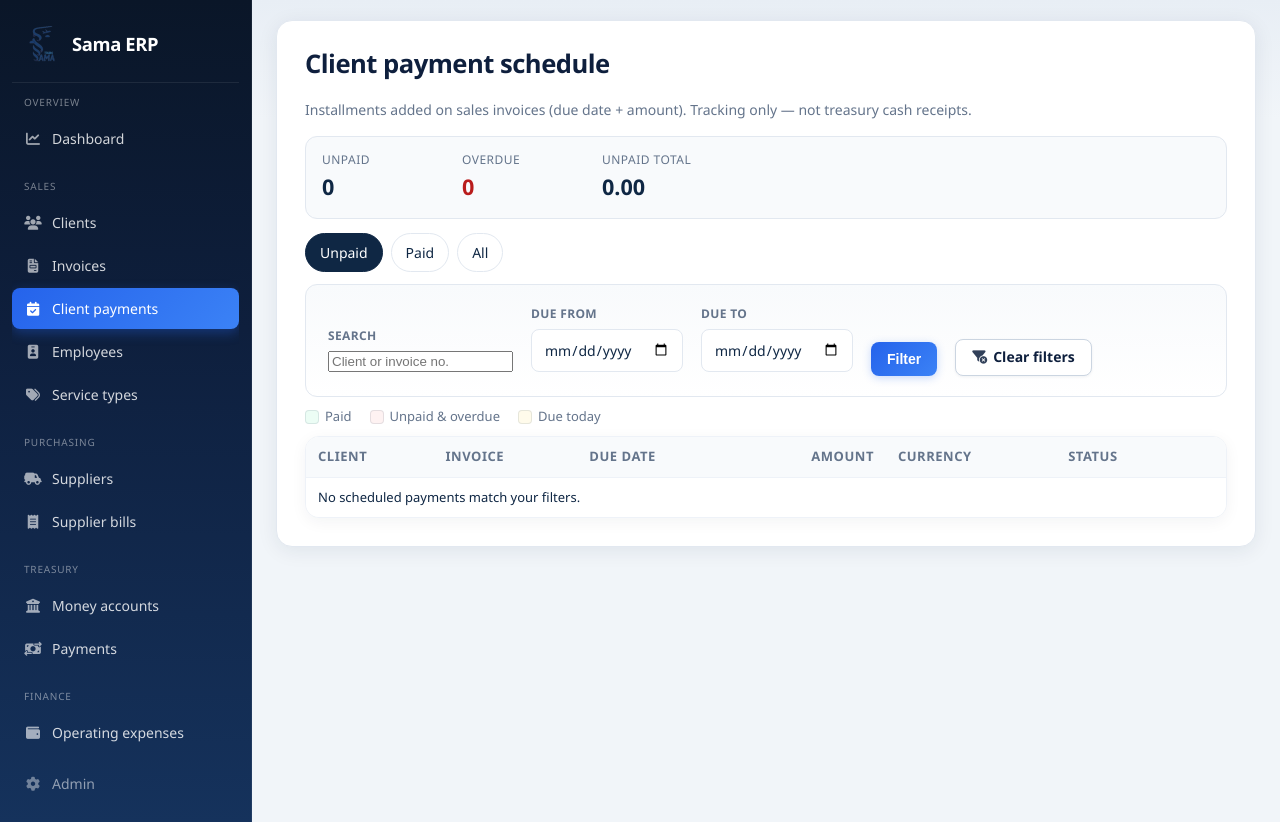
After one commit to ahmadhjy/Sama-Acc, a Django app: page /sales/scheduled-payments/ in a window 1280 px wide. The commit adds this page. Run offline with Django 5.2, Linux system fonts and the light colour scheme; the visitor is signed in with stand-in values (Sample User, id 1); data comes from the database, SQL or seed files in the repository; data that the repository does not hold is empty; some libraries are stand-ins or nearby versions.

Commit message:
Add dashboard deletes and a Client payments page under Sales.
Invoice installments move off the dashboard with due-date filters, status tabs, and row highlighting; treasury payments can be deleted when draft or voided.

Co-authored-by: Cursor <cursoragent@cursor.com>

```diff
--- a/sales/urls.py
+++ b/sales/urls.py
@@ -6,6 +6,7 @@ app_name = "sales"
 
 urlpatterns = [
     path("invoices/", views.invoice_list, name="invoice_list"),
+    path("scheduled-payments/", views.scheduled_payment_list, name="scheduled_payment_list"),
     path("invoices/new/", views.invoice_create, name="invoice_create"),
     path("invoices/<uuid:invoice_id>/edit/", views.invoice_edit, name="invoice_edit"),
     path("invoices/<uuid:invoice_id>/open/", views.invoice_open, name="invoice_open"),
--- a/sales/views.py
+++ b/sales/views.py
@@ -25,6 +25,7 @@ from sales.forms import (
     SalesInvoiceScheduledPaymentFormSetFactory,
 )
 from sales.models import SalesInvoice, SalesInvoiceAttachment, SalesInvoiceLine, SalesInvoiceScheduledPayment
+from sales.scheduled_payments import build_scheduled_payment_row, filtered_scheduled_payments_qs
 
 
 def _save_draft_invoice_with_recalc(form, formset, request=None, payment_formset=None):
@@ -139,9 +140,16 @@ def _invoice_page_context(form, formset, invoice, can_view_cost, payment_formset
 
 @login_required
 def invoice_list(request):
+    from django.db.models import Prefetch
+    from treasury.models import ARAllocation
+
     qs = (
         SalesInvoice.objects.select_related("client", "sales_employee")
-        .prefetch_related("lines")
+        .prefetch_related(
+            "lines",
+            Prefetch("allocations", queryset=ARAllocation.objects.only("id", "sales_invoice_id")),
+            "credit_notes",
+        )
         .order_by("-created_at")
     )
     invoices = list(invoice_search_filters(qs, request)[:500])
@@ -165,6 +173,38 @@ def invoice_list(request):
             "total_profit_usd": total_profit_usd,
         },
         export_filename("Invoices"),
+    )
+
+
+@login_required
+def scheduled_payment_list(request):
+    from datetime import date
+    from decimal import Decimal
+
+    from django.db.models import Sum
+
+    today = date.today()
+    qs, schedule_status = filtered_scheduled_payments_qs(request)
+    rows = [build_scheduled_payment_row(pay, today=today) for pay in qs[:500]]
+
+    base_qs = SalesInvoiceScheduledPayment.objects.filter(
+        invoice__status__in=SalesInvoice.reporting_statuses(),
+    )
+    unpaid_qs = base_qs.filter(is_paid=False)
+    overdue_count = unpaid_qs.filter(due_date__lt=today).count()
+    unpaid_total = (unpaid_qs.aggregate(t=Sum("amount"))["t"] or Decimal("0.00")).quantize(Decimal("0.01"))
+
+    return render(
+        request,
+        "sales/scheduled_payment_list.html",
+        {
+            "rows": rows,
+            "schedule_status": schedule_status,
+            "today": today,
+            "schedule_unpaid_count": unpaid_qs.count(),
+            "schedule_overdue_count": overdue_count,
+            "schedule_unpaid_total": unpaid_total,
+        },
     )
 
 
@@ -275,7 +315,7 @@ def scheduled_payment_toggle(request, payment_id):
         require_https=request.is_secure(),
     ):
         return redirect(next_url)
-    return redirect("sales:invoice_open", invoice_id=payment.invoice_id)
+    return redirect("sales:scheduled_payment_list")
 
 
 @login_required
@@ -350,6 +390,13 @@ def invoice_delete(request, invoice_id):
     except ProtectedError:
         messages.error(request, "Cannot delete this invoice because it is linked to other records.")
         return redirect("sales:invoice_open", invoice_id=invoice.id)
+    next_url = (request.POST.get("next") or "").strip()
+    if next_url and url_has_allowed_host_and_scheme(
+        next_url,
+        allowed_hosts={request.get_host()},
+        require_https=request.is_secure(),
+    ):
+        return redirect(next_url)
     return redirect("sales:invoice_list")
 
 
--- a/static/css/app.css
+++ b/static/css/app.css
@@ -1017,6 +1017,98 @@ td .btn {
 /* Due rows */
 tr.due-overdue td { background: #fef2f2 !important; }
 tr.due-today td { background: #fffbeb !important; }
+tr.row-paid td { background: #ecfdf5 !important; }
+tr.row-paid:hover td { background: #d1fae5 !important; }
+
+/* Client payment schedule page */
+.schedule-page__head {
+    margin-bottom: 16px;
+}
+.schedule-page__lead {
+    margin: 6px 0 0;
+    max-width: 52rem;
+}
+.schedule-kpis {
+    display: flex;
+    flex-wrap: wrap;
+    gap: 12px 20px;
+    margin-bottom: 14px;
+    padding: 14px 16px;
+}
+.schedule-kpi {
+    display: flex;
+    flex-direction: column;
+    gap: 2px;
+    min-width: 120px;
+}
+.schedule-kpi__label {
+    font-size: 12px;
+    color: var(--color-text-muted);
+    text-transform: uppercase;
+    letter-spacing: 0.04em;
+}
+.schedule-kpi__value {
+    font-size: 1.35rem;
+    font-variant-numeric: tabular-nums;
+    color: #0f2744;
+}
+.schedule-kpi--danger .schedule-kpi__value {
+    color: #b91c1c;
+}
+.schedule-tabs {
+    display: flex;
+    flex-wrap: wrap;
+    gap: 8px;
+    margin-bottom: 12px;
+}
+.schedule-tab {
+    display: inline-flex;
+    align-items: center;
+    padding: 8px 14px;
+    border-radius: 999px;
+    border: 1px solid var(--color-border);
+    background: #fff;
+    color: var(--color-text);
+    text-decoration: none;
+    font-size: 14px;
+    font-weight: 500;
+}
+.schedule-tab:hover {
+    background: #f8fafc;
+}
+.schedule-tab--active {
+    background: #0f2744;
+    border-color: #0f2744;
+    color: #fff;
+}
+.schedule-filter {
+    margin-bottom: 10px;
+}
+.schedule-legend {
+    display: flex;
+    flex-wrap: wrap;
+    gap: 12px 18px;
+    margin: 0 0 10px;
+    font-size: 13px;
+}
+.schedule-legend__item {
+    display: inline-flex;
+    align-items: center;
+    gap: 6px;
+}
+.schedule-legend__swatch {
+    width: 14px;
+    height: 14px;
+    border-radius: 4px;
+    border: 1px solid rgba(15, 39, 68, 0.1);
+}
+.schedule-legend__swatch--paid { background: #ecfdf5; }
+.schedule-legend__swatch--overdue { background: #fef2f2; }
+.schedule-legend__swatch--today { background: #fffbeb; }
+.schedule-table-wrap {
+    margin-top: 4px;
+}
+
 tr.statement-row--pending td { background: #fff7ed !important; }
 
 .statement-legend {
--- a/templates/base.html
+++ b/templates/base.html
@@ -33,6 +33,9 @@
                 </a>
                 <a class="sidebar-link{% if '/sales/invoices/' in request.path %} sidebar-link--active{% endif %}" href="{% url 'sales:invoice_list' %}">
                     <i class="fa-solid fa-file-invoice"></i> Invoices
+                </a>
+                <a class="sidebar-link{% if '/sales/scheduled-payments/' in request.path %} sidebar-link--active{% endif %}" href="{% url 'sales:scheduled_payment_list' %}">
+                    <i class="fa-solid fa-calendar-check"></i> Client payments
                 </a>
                 <a class="sidebar-link{% if '/employees/' in request.path %} sidebar-link--active{% endif %}" href="{% url 'accounts_core:employees_list' %}">
                     <i class="fa-solid fa-id-badge"></i> Employees
--- /dev/null
+++ b/templates/sales/scheduled_payment_list.html
@@ -0,0 +1,116 @@
+{% extends "page/layout.html" %}
+{% load formatting %}
+{% block title %}Client payment schedule{% endblock %}
+{% block page_content %}
+<div class="schedule-page">
+    <header class="schedule-page__head">
+        <div>
+            <h1 class="title">Client payment schedule</h1>
+            <p class="muted schedule-page__lead">
+                Installments added on sales invoices (due date + amount). Tracking only — not treasury cash receipts.
+            </p>
+        </div>
+    </header>
+
+    <div class="schedule-kpis panel">
+        <div class="schedule-kpi">
+            <span class="schedule-kpi__label">Unpaid</span>
+            <strong class="schedule-kpi__value">{{ schedule_unpaid_count }}</strong>
+        </div>
+        <div class="schedule-kpi schedule-kpi--danger">
+            <span class="schedule-kpi__label">Overdue</span>
+            <strong class="schedule-kpi__value">{{ schedule_overdue_count }}</strong>
+        </div>
+        <div class="schedule-kpi">
+            <span class="schedule-kpi__label">Unpaid total</span>
+            <strong class="schedule-kpi__value">{{ schedule_unpaid_total|money }}</strong>
+        </div>
+    </div>
+
+    <nav class="schedule-tabs" aria-label="Payment status">
+        <a class="schedule-tab{% if schedule_status == 'unpaid' %} schedule-tab--active{% endif %}"
+           href="?schedule_status=unpaid{% if request.GET.q %}&q={{ request.GET.q|urlencode }}{% endif %}{% if request.GET.date_from %}&date_from={{ request.GET.date_from }}{% endif %}{% if request.GET.date_to %}&date_to={{ request.GET.date_to }}{% endif %}">
+            Unpaid
+        </a>
+        <a class="schedule-tab{% if schedule_status == 'paid' %} schedule-tab--active{% endif %}"
+           href="?schedule_status=paid{% if request.GET.q %}&q={{ request.GET.q|urlencode }}{% endif %}{% if request.GET.date_from %}&date_from={{ request.GET.date_from }}{% endif %}{% if request.GET.date_to %}&date_to={{ request.GET.date_to }}{% endif %}">
+            Paid
+        </a>
+        <a class="schedule-tab{% if schedule_status == 'all' %} schedule-tab--active{% endif %}"
+           href="?schedule_status=all{% if request.GET.q %}&q={{ request.GET.q|urlencode }}{% endif %}{% if request.GET.date_from %}&date_from={{ request.GET.date_from }}{% endif %}{% if request.GET.date_to %}&date_to={{ request.GET.date_to }}{% endif %}">
+            All
+        </a>
+    </nav>
+
+    <form method="get" class="panel filter-bar schedule-filter">
+        <input type="hidden" name="schedule_status" value="{{ schedule_status }}">
+        <label>Search <input name="q" value="{{ request.GET.q }}" placeholder="Client or invoice no."></label>
+        <label>Due from <input type="date" name="date_from" value="{{ request.GET.date_from }}"></label>
+        <label>Due to <input type="date" name="date_to" value="{{ request.GET.date_to }}"></label>
+        <button class="btn" type="submit">Filter</button>
+        <a class="btn btn-clear hub-btn-clear" href="{% url 'sales:scheduled_payment_list' %}?schedule_status={{ schedule_status }}"><i class="fa-solid fa-filter-circle-xmark"></i> Clear filters</a>
+    </form>
+
+    <p class="schedule-legend muted">
+        <span class="schedule-legend__item"><span class="schedule-legend__swatch schedule-legend__swatch--paid"></span> Paid</span>
+        <span class="schedule-legend__item"><span class="schedule-legend__swatch schedule-legend__swatch--overdue"></span> Unpaid &amp; overdue</span>
+        <span class="schedule-legend__item"><span class="schedule-legend__swatch schedule-legend__swatch--today"></span> Due today</span>
+    </p>
+
+    <div class="hub-table-wrap schedule-table-wrap">
+        <table class="table-compact schedule-table">
+            <thead>
+                <tr>
+                    <th>Client</th>
+                    <th>Invoice</th>
+                    <th>Due date</th>
+                    <th class="num">Amount</th>
+                    <th>Currency</th>
+                    <th>Status</th>
+                    <th></th>
+                </tr>
+            </thead>
+            <tbody>
+            {% for row in rows %}
+                <tr class="{% if row.is_paid %}row-paid{% elif row.status == 'overdue' %}due-overdue{% elif row.status == 'today' %}due-today{% endif %}">
+                    <td>{{ row.client_name }}</td>
+                    <td><a href="{% url 'sales:invoice_open' row.invoice_id %}">{{ row.invoice_no }}</a></td>
+                    <td>{{ row.due_date|date:"d M Y" }}</td>
+                    <td class="num">{{ row.amount|money }}</td>
+                    <td>{{ row.currency }}</td>
+                    <td>
+                        {% if row.is_paid %}
+                            <span class="badge badge-POSTED">Paid</span>
+                            {% if row.paid_at %}<span class="muted block-sub">{{ row.paid_at|date:"d M Y" }}</span>{% endif %}
+                        {% elif row.status == 'overdue' %}
+                            <span class="badge badge-VOIDED">Overdue</span>
+                            <span class="muted block-sub">{{ row.days_late }} day{{ row.days_late|pluralize }} late</span>
+                        {% elif row.status == 'today' %}
+                            <span class="badge">Due today</span>
+                        {% else %}
+                            <span class="badge badge-DRAFT">Upcoming</span>
+                            <span class="muted block-sub">in {{ row.days_until }} day{{ row.days_until|pluralize }}</span>
+                        {% endif %}
+                    </td>
+                    <td class="table-actions">
+                        <form method="post" action="{% url 'sales:scheduled_payment_toggle' row.id %}" class="inline-form">
+                            {% csrf_token %}
+                            <input type="hidden" name="next" value="{{ request.get_full_path }}">
+                            {% if row.is_paid %}
+                            <input type="hidden" name="is_paid" value="0">
+                            <button type="submit" class="btn btn-sm btn-secondary">Mark unpaid</button>
+                            {% else %}
+                            <input type="hidden" name="is_paid" value="1">
+                            <button type="submit" class="btn btn-sm">Mark paid</button>
+                            {% endif %}
+                        </form>
+                    </td>
+                </tr>
+            {% empty %}
+                <tr><td colspan="7">No scheduled payments match your filters.</td></tr>
+            {% endfor %}
+            </tbody>
+        </table>
+    </div>
+</div>
+{% endblock %}
--- a/treasury/urls.py
+++ b/treasury/urls.py
@@ -17,6 +17,7 @@ urlpatterns = [
     path("payments/<uuid:payment_id>/receipt/", views.payment_receipt, name="payment_receipt"),
     path("payments/<uuid:payment_id>/post/", views.post_payment, name="post_payment"),
     path("payments/<uuid:payment_id>/void/", views.void_payment, name="void_payment"),
+    path("payments/<uuid:payment_id>/delete/", views.payment_delete, name="payment_delete"),
     path("allocations/ar/new/", views.ar_allocation_create, name="ar_allocation_create"),
     path("allocations/ap/new/", views.ap_allocation_create, name="ap_allocation_create"),
     path("reconcile/", views.reconcile_account, name="reconcile_account"),
```
Also changed, not shown: accounts_core/views.py (+6 -2 lines), reporting/analytics.py (+9 -46 lines), sales/scheduled_payments.py (added, +78 -0 lines), sales/tests_scheduled_payments.py (+25 -5 lines), templates/dashboard.html (+76 -50 lines), templates/sales/invoice_list.html (+7 -0 lines), templates/treasury/payment_list.html (+8 -2 lines), treasury/models.py (+7 -0 lines), treasury/views.py (+51 -3 lines).
